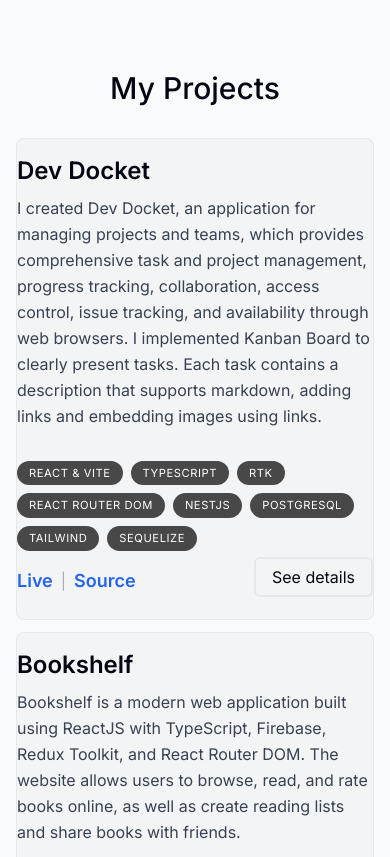
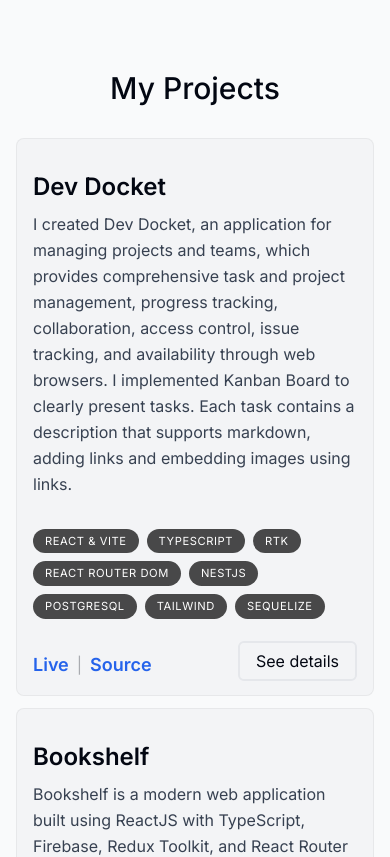
Before and after one commit to petitoff/portfolio, a Next.js app: page / in a window 390 px wide. Shown: the part 1100-1957 px from the top of the page. Built offline with nearby package versions, Linux system fonts and the light colour scheme.

Commit message:
Refactor project.tsx to improve responsiveness and spacing

```diff
--- a/components/project.tsx
+++ b/components/project.tsx
@@ -85,7 +85,7 @@
     >
       <section
         onClick={handleRedirectProject}
-        className="relative max-w-[59rem] overflow-hidden rounded-lg border border-black/5 bg-gray-100 transition hover:cursor-pointer hover:bg-gray-200 dark:bg-white/10 dark:text-white dark:hover:bg-white/20 sm:h-fit sm:pr-8 sm:group-even:pl-8"
+        className="relative max-w-[59rem] overflow-hidden rounded-lg border border-black/5 bg-gray-100 transition hover:cursor-pointer hover:bg-gray-200 dark:bg-white/10 dark:text-white dark:hover:bg-white/20 max-sm:p-4 sm:h-fit sm:pr-8 sm:group-even:pl-8"
       >
         <div className="sm:pl-10 sm:pr-2 sm:pt-10 sm:group-even:ml-[18rem]">
           <div className="z-10 flex h-full flex-col pb-2 pt-4 sm:max-w-[50%]">
@@ -105,7 +105,7 @@
             </ul>
           </div>
 
-          <div className="flex items-center justify-between pb-6">
+          <div className="flex items-center justify-between max-sm:pt-4 sm:pb-4">
             <div className="mt-2 flex items-center">
               {link.live && (
                 <>
```
